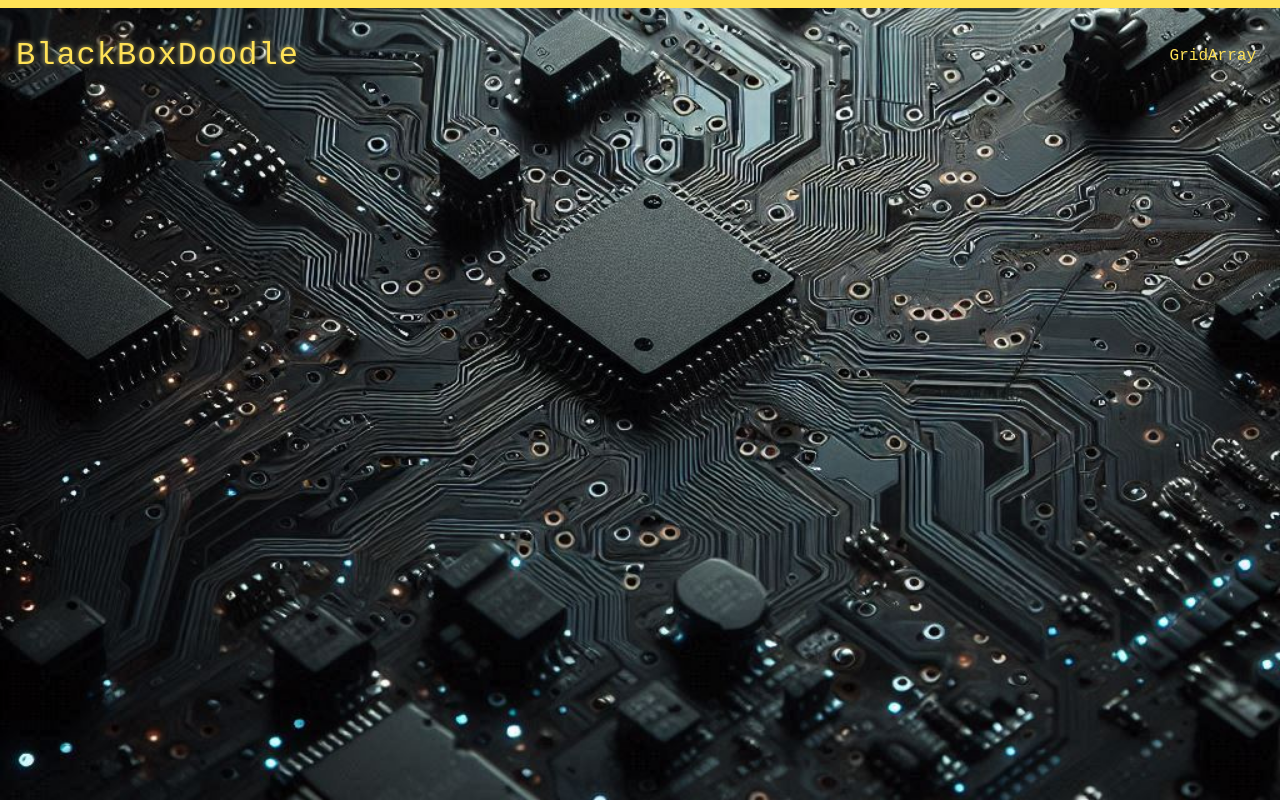
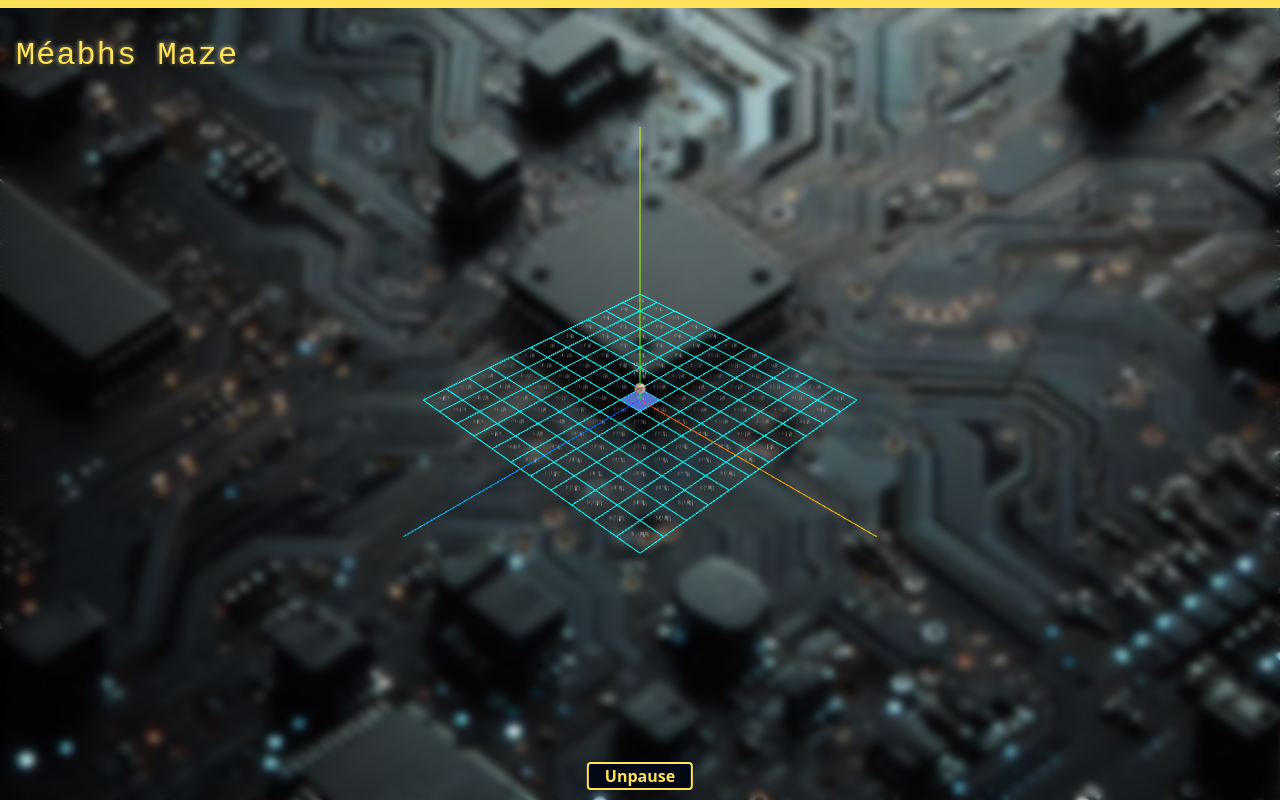
Before and after one commit to BlackBoxEngineering/react-three-grid, a React (Create React App) app: page / in a window 1280 px wide. Built offline with nearby package versions, Linux system fonts and the light colour scheme.

Commit message:
Updated information

```diff
--- a/src/App.js
+++ b/src/App.js
@@ -1,7 +1,7 @@
 import React from 'react';
 import { BrowserRouter, Route, Routes } from "react-router-dom";
 import './index.css';
-import { GridArray, IntroductionPage, NavHeader } from './components';
+import { NavHeader,MeabhsMaze } from './components';
 import NavBar from './components/ui/header/NavBar';
 
 function App() {
@@ -9,8 +9,7 @@ function App() {
     <BrowserRouter>
       <div className="">
         <Routes>
-          <Route path="/" element={<><NavHeader /><NavBar /><IntroductionPage/></>} exact />
-          <Route path="/gridarray" element={<><NavHeader /><NavBar /><GridArray/></>} exact />
+          <Route path="/" element={<><NavHeader /><NavBar /><MeabhsMaze/></>} exact />
         </Routes>
       </div>
     </BrowserRouter>
--- a/src/components/index.js
+++ b/src/components/index.js
@@ -1,5 +1,3 @@
 export { default as NavHeader } from "./ui/header/NavHeader";
 export { default as Navbar } from "./ui/header/NavBar";
-
-export { default as IntroductionPage } from "./pages/IntroductionPage";
-export { default as GridArray } from "./pages/GridArrayWithThreeJS";
+export { default as MeabhsMaze } from "./pages/MeabhsMaze";
--- a/src/components/pages/IntroductionPage.jsx
+++ /dev/null
@@ -1,13 +0,0 @@
-import React from 'react'
-
-function Welcome() {
-  return (
-    <div className="place-content-center m-auto mt-12">
-
-
-
-    </div>
-  )
-}
-
-export default Welcome
--- a/src/components/pages/GridArrayWithThreeJS.jsx
+++ b/src/components/pages/MeabhsMaze.jsx
@@ -1,7 +1,7 @@
 import React, { useRef, useEffect, useState } from 'react';
 import { iniGridArrayScene, scenePause, sysPause } from '../scripts/gridArrayWithThreeJS';
 
-function GridArrayWithThreeJS() {
+function MeabhsMaze() {
   const mountRef = useRef(null);
   const [ loaded, setLoaded ] = useState(false);
   const [ btnmsg, setbtnmsg ] = useState("Unpause");
@@ -11,7 +11,7 @@ function GridArrayWithThreeJS() {
       iniGridArrayScene(mountRef);
       setLoaded(true);
     }
-  }, []);
+  }, [loaded]);
 
   const togglePauseGrid = () => {
     if ( sysPause ){
@@ -33,4 +33,4 @@ function GridArrayWithThreeJS() {
   );
 }
 
-export default GridArrayWithThreeJS;
+export default MeabhsMaze;
--- a/src/components/ui/header/NavBarConfig.js
+++ b/src/components/ui/header/NavBarConfig.js
@@ -1,5 +1,5 @@
-export const navBarHeaders = [ "Home", "GridArray" ];
-export const navBarHeaderPages = [ "/", "/gridarray" ];
+export const navBarHeaders = [ "Home" ];
+export const navBarHeaderPages = [ "/" ];
 export const navBarMenuTextContainerClass = "invisible md:visible w-full flex justify-end";
 export const navBarMenuTextClass = "cursor-pointer pl-2 mt-3 mr-2 bbmNavTextLink";
 export const navMobileClosedBtnContainerClass = "absolute bbmNavTextHeader top-6 right-5 items-center justify-center";
--- a/src/components/ui/header/NavBarFunctions.js
+++ b/src/components/ui/header/NavBarFunctions.js
@@ -10,7 +10,7 @@ export const navBarMenuLogoLink = (
     <NavLink to="/">
         <div className="flex flex-wrap">
             {/* <div className="logo"/> */}
-            <div className="ml-2 bbmNavTextHeader text-left text-[2.0em]">BlackBoxDoodle</div>
+            <div className="ml-2 bbmNavTextHeader text-left text-[2.0em]">Méabhs Maze</div>
         </div>
     </NavLink>
 )
```
Also changed, not shown: 1 other file (tests, documents, lock files or other folders).
